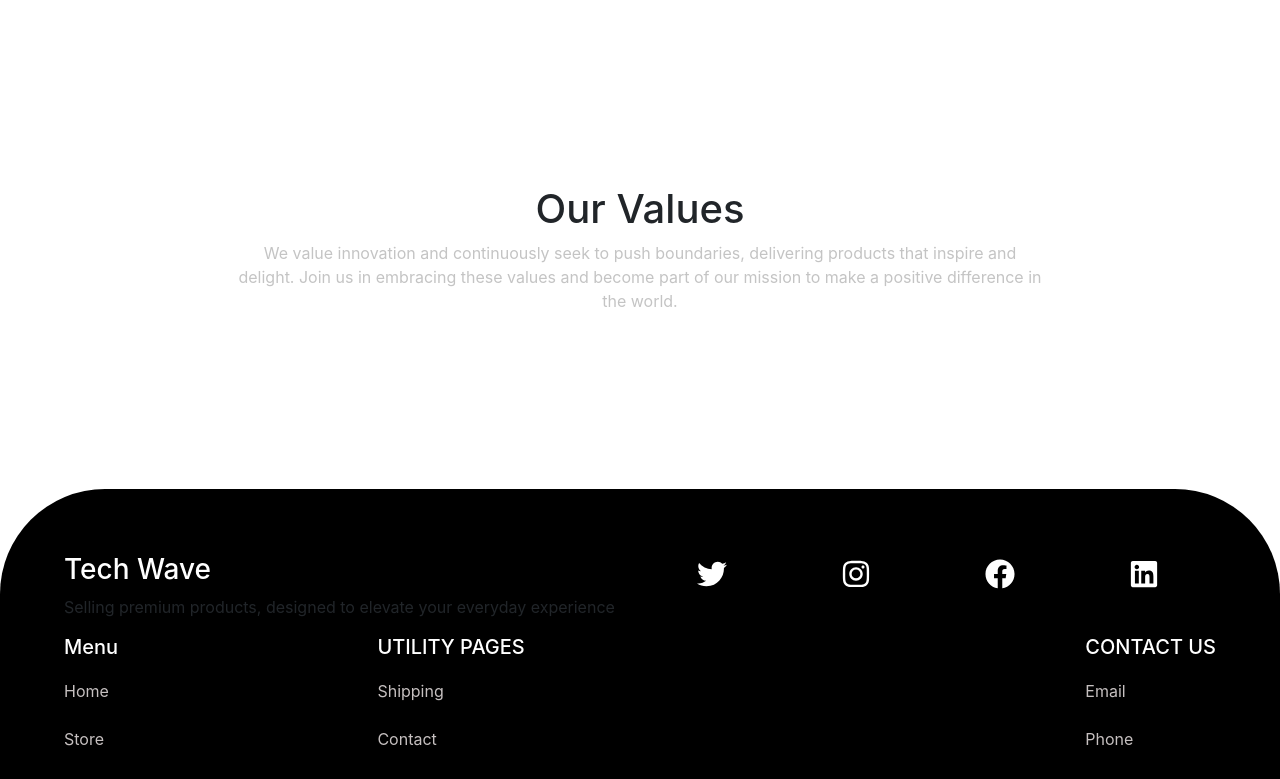
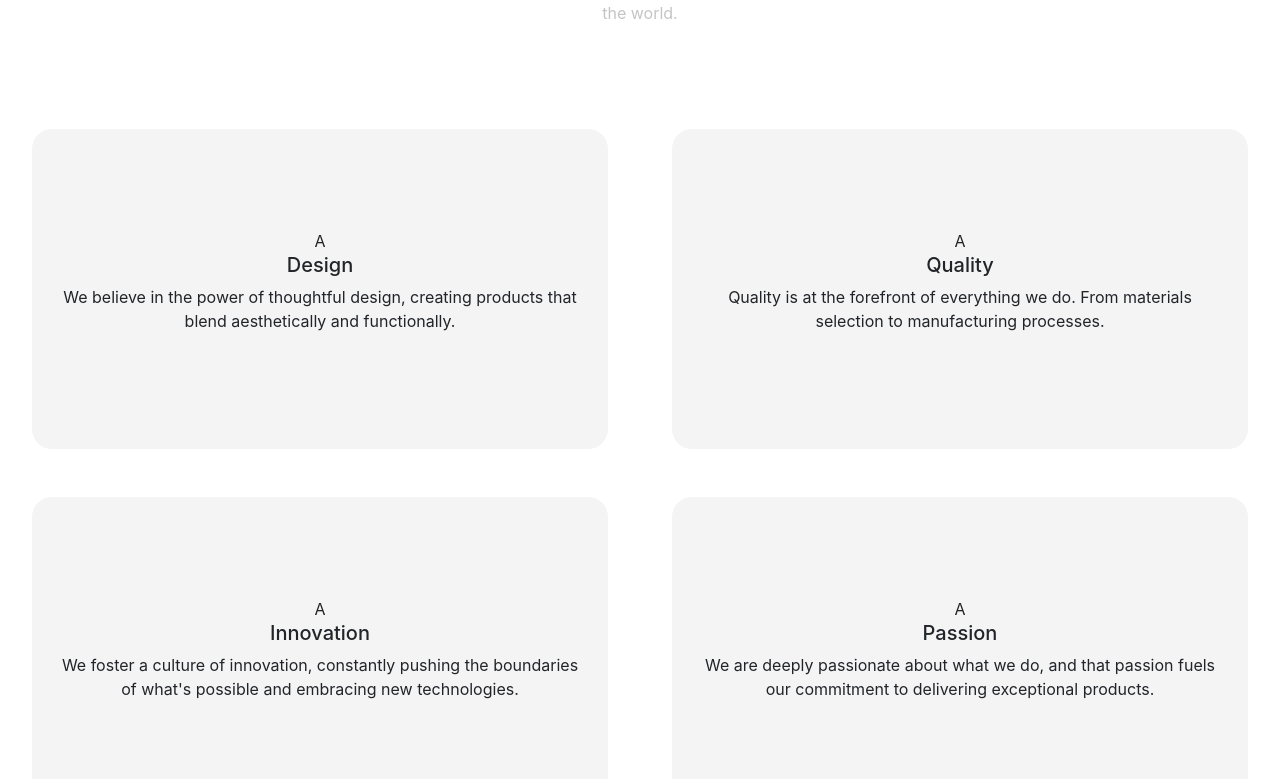
Before and after one commit to MuhammadAliashraf/Tech-wave, a React (Create React App) app: page /about in a window 1280 px wide. Shown: the part 1655-2434 px from the top of the page. Built offline with nearby package versions, Linux system fonts and the light colour scheme; the HTML template or start-up script is replaced by a standard one.

Commit message:
Our Values Section Done

```diff
--- a/src/Pages/Home/About/About.js
+++ b/src/Pages/Home/About/About.js
@@ -3,6 +3,32 @@ import styles from "./About.module.css";
 import Fade from "react-reveal";
 import Experience from "../../../Components/Experience/Experience";
 function About() {
+  const data = [
+    {
+      id: 1,
+      icon: "A",
+      title: "Design",
+      para: "We believe in the power of thoughtful design, creating products that blend aesthetically and functionally.",
+    },
+    {
+      id: 1,
+      icon: "A",
+      title: "Quality",
+      para: "Quality is at the forefront of everything we do. From materials selection to manufacturing processes.",
+    },
+    {
+      id: 1,
+      icon: "A",
+      title: "Innovation",
+      para: "We foster a culture of innovation, constantly pushing the boundaries of what's possible and embracing new technologies.",
+    },
+    {
+      id: 1,
+      icon: "A",
+      title: "Passion",
+      para: "We are deeply passionate about what we do, and that passion fuels our commitment to delivering exceptional products.",
+    },
+  ];
   return (
     <div>
       <Fade bottom>
@@ -59,8 +85,22 @@ function About() {
           </p>
         </div>
       </div>
-      <div>
-
+      <div className={styles.valuescardmain}>
+        <Fade bottom>
+          {data.map((e, i) => {
+            return (
+              <div className={styles.valuecard}>
+                <div>
+                  {e.icon}
+                  <div>
+                    <h5>{e.title}</h5>
+                    <p>{e.para}</p>
+                  </div>
+                </div>
+              </div>
+            );
+          })}
+        </Fade>
       </div>
     </div>
   );
--- a/src/Pages/Home/About/About.module.css
+++ b/src/Pages/Home/About/About.module.css
@@ -4,7 +4,7 @@
   justify-content: center;
   margin: 2rem;
   padding: 2rem;
-  height: 50vh;
+  /* height: 50vh; */
 }
 .header {
   text-align: center;
@@ -34,10 +34,24 @@
 .cards p {
   color: #c4c4c4;
 }
-
-
-
-
+.valuescardmain{
+  display: flex;
+  align-items: center;
+  justify-content: space-around;
+  flex-wrap: wrap;
+}
+.valuecard{
+  background-color: #f5f4f4;
+  margin: 1.5rem;
+  width: 45%;
+  text-align: center;
+  padding: 1.5rem;
+  border-radius: 20px;
+  height: 40vh;
+  display: flex;
+  align-items: center;
+  justify-content: center;
+}
 
 
 @media screen and (max-width: 767px) {
@@ -57,4 +71,10 @@
     width: 40%;
     margin: 2%;
   }
+  .valuecard{
+    background-color: #f5f4f4;
+    width: 100%;
+    border-radius: 20px;
+    height: 40vh;
+  }
 }
```
